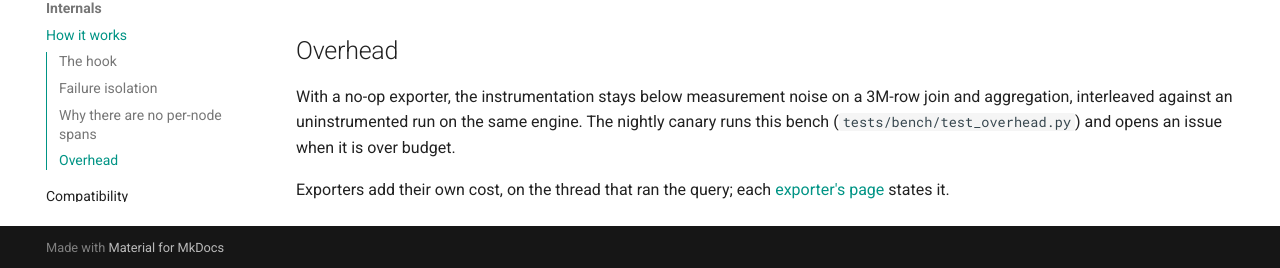
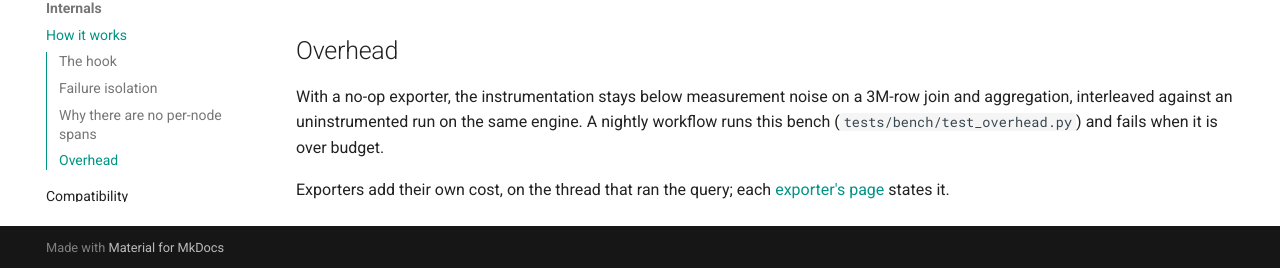
Before and after one commit to jan-krueger/polars-telemetry, an MkDocs documentation site: the page built from docs/internals/how-it-works.md, in a window 1280 px wide and 900 px high, scrolled down 647 px. Shown: the part 629-897 px from the top of the window. Built offline with MkDocs 1.6.1 and Material for MkDocs 9.7.7, drawn with Linux system fonts in a browser that asks for light colours; comment, search, counter and statistics services are not loaded.

Commit message:
ci: run the overhead bench apart from the canary

```diff
--- a/docs/internals/how-it-works.md
+++ b/docs/internals/how-it-works.md
@@ -60,8 +60,8 @@ they go back in.
 
 With a no-op exporter, the instrumentation stays below measurement noise on a
 3M-row join and aggregation, interleaved against an uninstrumented run on the
-same engine. The nightly canary runs this bench
-(`tests/bench/test_overhead.py`) and opens an issue when it is over budget.
+same engine. A nightly workflow runs this bench
+(`tests/bench/test_overhead.py`) and fails when it is over budget.
 
 Exporters add their own cost, on the thread that ran the query; each
 [exporter's page](../exporters/index.md) states it.
```
Also changed, not shown: 2 other files.
